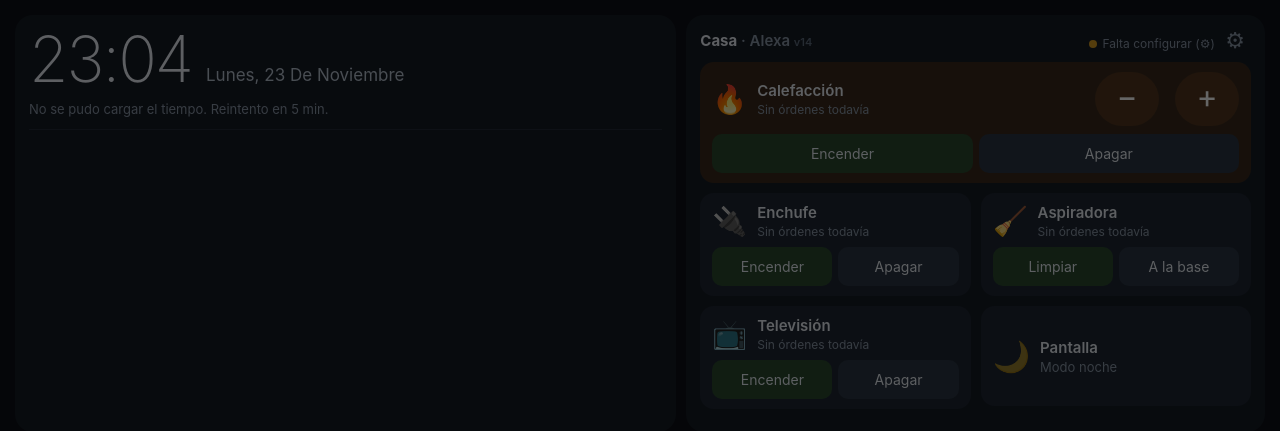
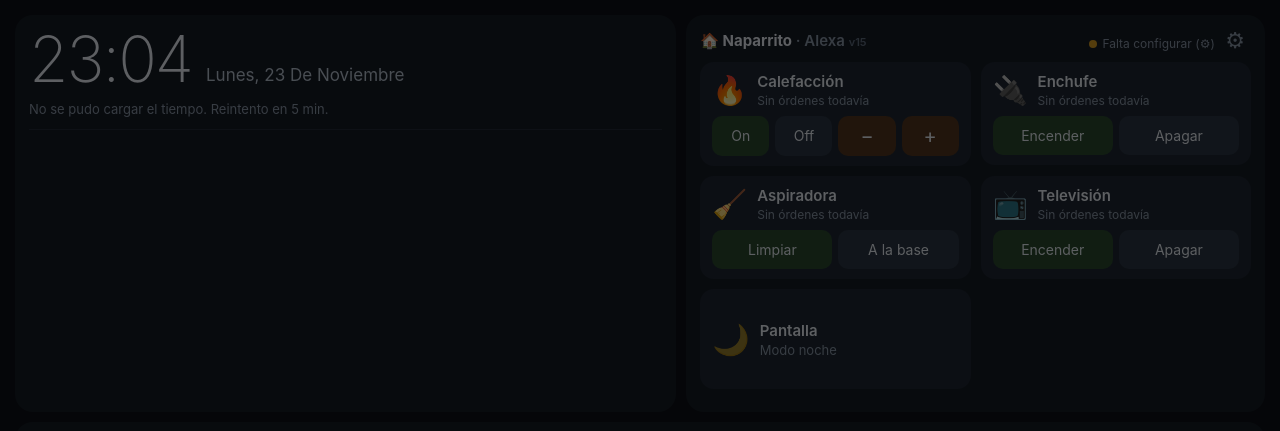
Before and after one commit to zumetapablo-commits/Bordak, a plain HTML site: page panel-casa/index.html in a window 1280 px wide. Shown: the top 431 px of the page. Drawn offline with Linux system fonts and the light colour scheme; no server answers.

Commit message:
Panel v15: título Naparrito y calefacción del mismo tamaño que el resto
Co-Authored-By: Claude Opus 5.5 <noreply@anthropic.com>
Claude-Session: https://claude.ai/code/session_01QvmwZ1gvG3CyeFYAF87Lfi

```diff
--- a/panel-casa/index.html
+++ b/panel-casa/index.html
@@ -93,6 +93,7 @@ h2 b{color:#e9eef4}
 .vbtn:last-child{margin-right:0}
 .vbtn.on{background:#2b4a2f}
 .vbtn:active,.vbtn.sent{background:#2f81f7}
+.vbtn.tb{background:#53361f;font-size:20px;padding:8px 4px}
 .pmrow{margin-left:auto;display:-webkit-flex;display:flex}
 .pmrow .pm{width:64px;height:54px;border-radius:27px;font-size:32px;line-height:50px;padding:0;margin-left:10px;background:#53361f;-webkit-flex:none;flex:none}
 .toast{position:absolute;left:50%;bottom:10px;-webkit-transform:translateX(-50%);transform:translateX(-50%);background:#2f81f7;color:#fff;border-radius:20px;padding:8px 16px;font-size:14px;opacity:0;-webkit-transition:opacity .3s;transition:opacity .3s;pointer-events:none;white-space:nowrap}
@@ -149,14 +150,13 @@ h2 b{color:#e9eef4}
     </div>
     <div class="card c-home">
       <div class="hdr">
-        <h2 style="margin:0"><b>Casa</b> · Alexa <span style="font-size:11px;color:#5d6b7c">v14</span></h2>
+        <h2 style="margin:0"><b>🏠 Naparrito</b> · Alexa <span style="font-size:11px;color:#5d6b7c">v15</span></h2>
         <div><span class="status" id="status"><i></i>…</span> <span class="gear" id="gear">⚙</span></div>
       </div>
       <div class="tiles">
-        <div class="tile full"><div class="vbox heat">
-          <div class="vh"><span class="i">🔥</span><div><div class="n">Calefacción</div><div class="s" id="ls-climate">—</div></div>
-            <div class="pmrow"><div class="pm vbtn" data-a="climate:down">−</div><div class="pm vbtn" data-a="climate:up">+</div></div></div>
-          <div class="vb"><div class="vbtn on" data-a="climate:on">Encender</div><div class="vbtn" data-a="climate:off">Apagar</div></div>
+        <div class="tile"><div class="vbox">
+          <div class="vh"><span class="i">🔥</span><div><div class="n">Calefacción</div><div class="s" id="ls-climate">—</div></div></div>
+          <div class="vb"><div class="vbtn on" data-a="climate:on">On</div><div class="vbtn" data-a="climate:off">Off</div><div class="vbtn tb" data-a="climate:down">−</div><div class="vbtn tb" data-a="climate:up">+</div></div>
         </div></div>
         <div class="tile"><div class="vbox">
           <div class="vh"><span class="i">🔌</span><div><div class="n">Enchufe</div><div class="s" id="ls-plug">—</div></div></div>
```
